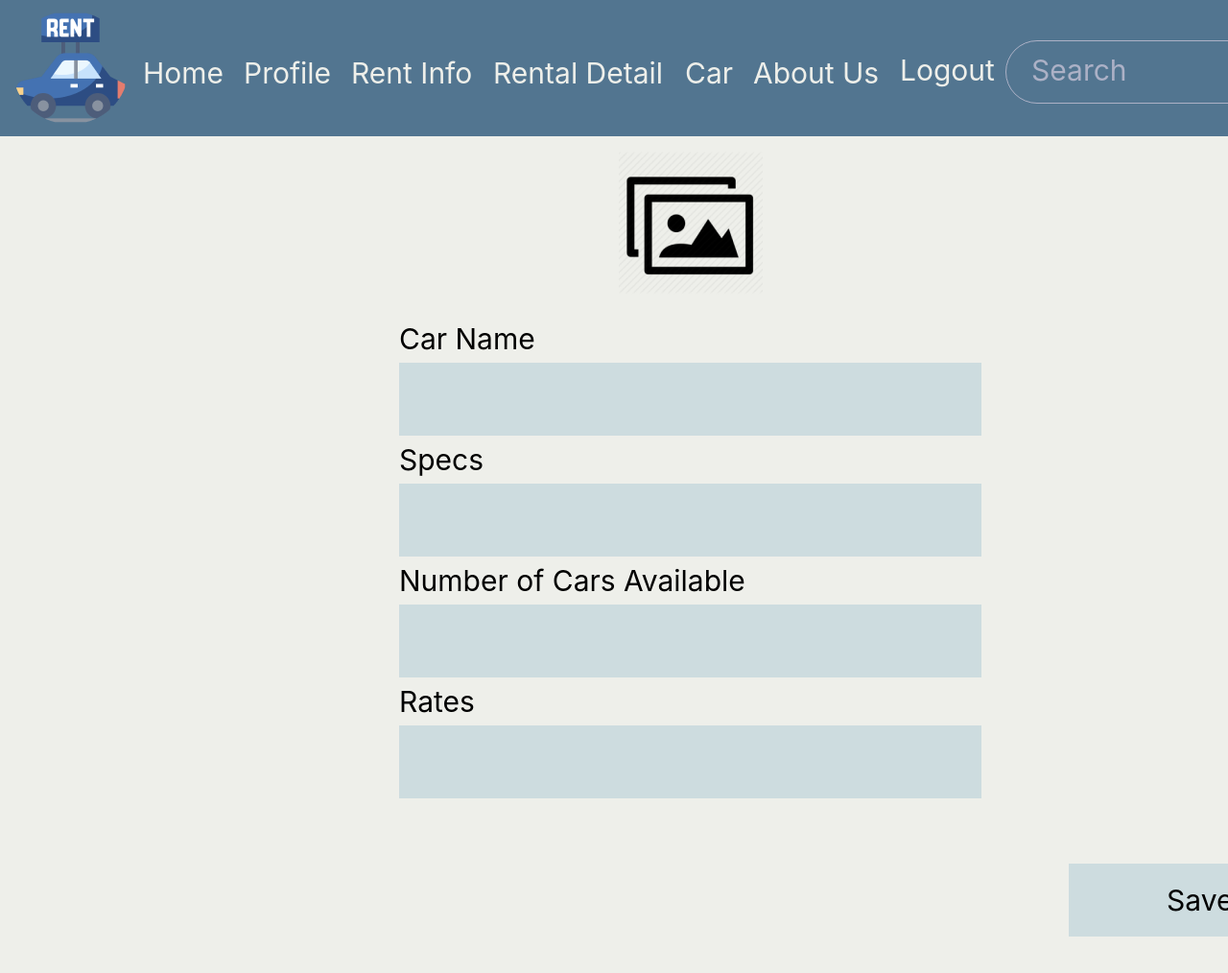
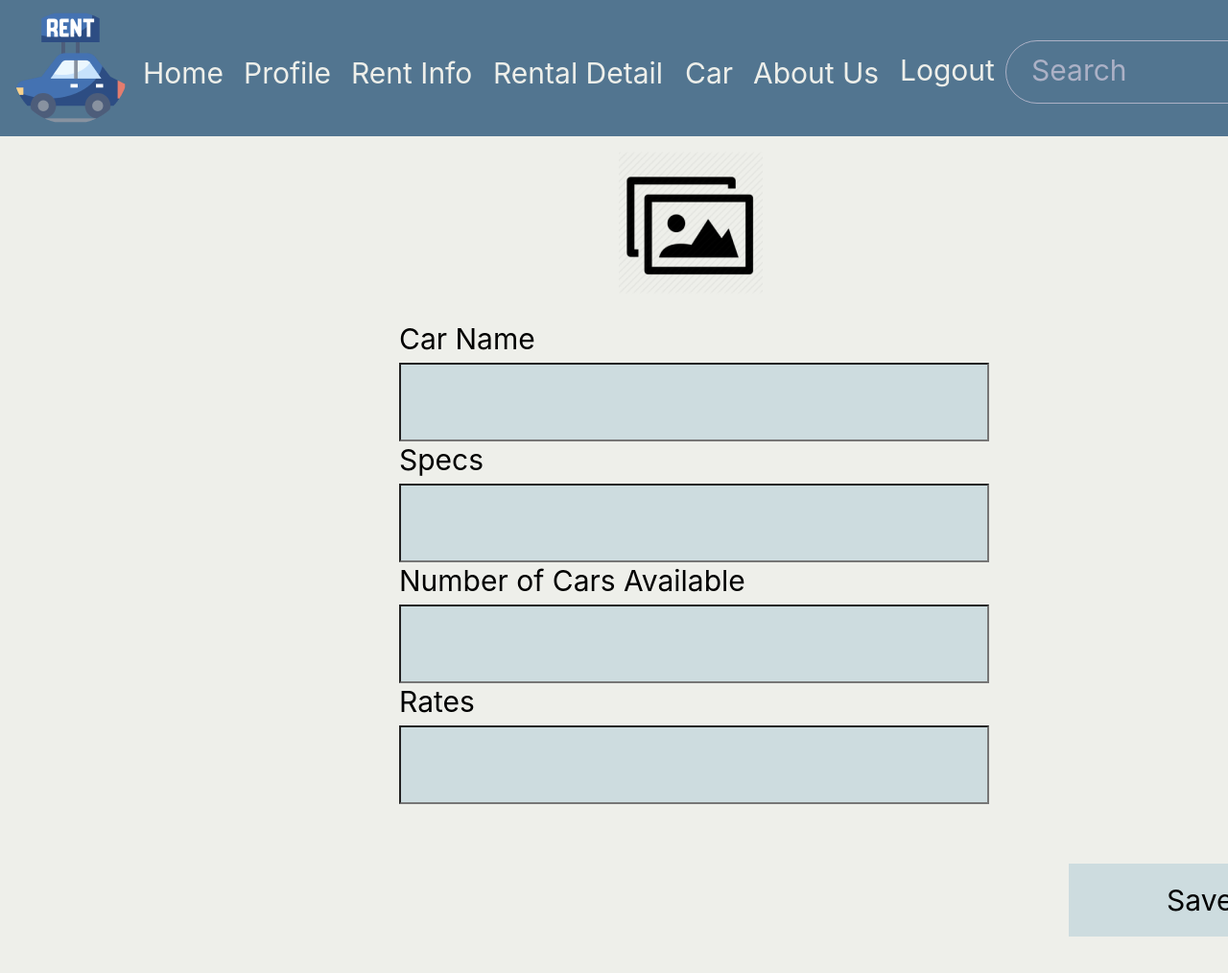
Before and after one commit to LuciusSu/CarRentalAdmin, a plain HTML site: page addcar_adminpc_.html in a window 1280 px wide. Shown: the top 1014 px of the page at 96% size. Drawn offline with Linux system fonts and the light colour scheme.

Commit message:
Update addcar_adminpc_.html

```diff
--- a/addcar_adminpc_.html
+++ b/addcar_adminpc_.html
@@ -16,19 +16,19 @@
 				<div id="specs" >
 					Specs
 				</div>
-				<div id="rectangle_17_ek1"  ></div>
+				<div id="rectangle_17_ek1" ><input type="text" id="rectangle_17_ek1"></div>
 				<div id="number_of_cars_available" >
 					Number of Cars Available
 				</div>
-				<div id="rectangle_18"  ></div>
+				<div id="rectangle_18"  ><input type="text" id="rectangle_17_ek1"></div>
 				<div id="rates" >
 					Rates
 				</div>
-				<div id="rectangle_19"  ></div>
+				<div id="rectangle_19"  ><input type="text" id="rectangle_17_ek1"></div>
 				<div id="car_name" >
 					Car Name
 				</div>
-				<div id="rectangle_16_ek1"  ></div>
+				<div id="rectangle_16_ek1"  ><input type="text" id="rectangle_17_ek1"></div>
 				<a id="_rectangle_14_ek2_link" href="car_adminpc_.html" >
 				<div id="_rectangle_14_ek2"  ></div>
 				</a>
```
